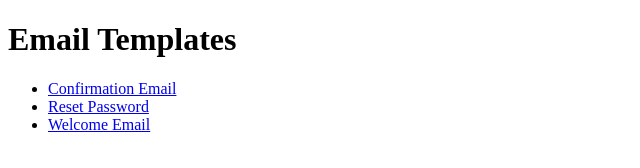
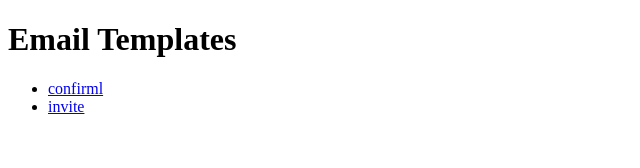
Before and after one commit to pickedbrian/supabase-email-template, a plain HTML site: page index.html in a window 1280 px wide. Shown: the whole page, without its empty margins (0-640 px from the left). Drawn offline with Linux system fonts and the light colour scheme.

Commit message:
first commit

```diff
--- a/index.html
+++ b/index.html
@@ -6,9 +6,8 @@
 <body>
     <h1>Email Templates</h1>
     <ul>
-        <li><a href="templates/confirmation.html">Confirmation Email</a></li>
-        <li><a href="templates/reset-password.html">Reset Password</a></li>
-        <li><a href="templates/welcome.html">Welcome Email</a></li>
+        <li><a href="templates/confirm.html">confirml</a></li>
+        <li><a href="templates/invite.html">invite</a></li>
     </ul>
 </body>
 </html>
```
